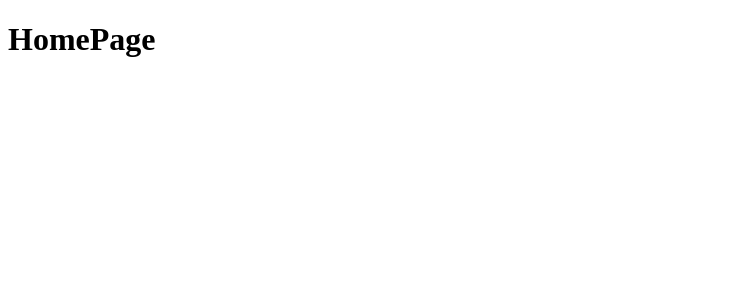
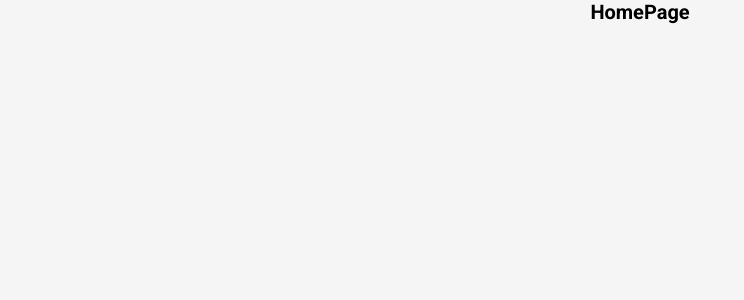
Before and after one commit to arthu0x07/the-real-note-app, a React (Vite) app: page / in a window 1280 px wide. Shown: the top 300 px of the page, without its empty margins (0-744 px from the left). Built offline with nearby package versions, Linux system fonts and the light colour scheme; the HTML template or start-up script is replaced by a standard one.

Commit message:
feat: creating a globalStyles with collor pallet and wrapper component

```diff
--- a/src/App.tsx
+++ b/src/App.tsx
@@ -1,8 +1,15 @@
 import { Home } from "@pages/home";
+import { Wrapper } from "@components/Wrapper";
+import { GlobalStyles } from "@components/GlobalStyles";
 
 function App() {
   return (
-    <Home />
+    <>
+      <Wrapper>
+        <Home />
+      </Wrapper>
+      <GlobalStyles />
+    </>
   );
 }
 
--- /dev/null
+++ b/src/components/GlobalStyles/GlobalStyles.tsx
@@ -0,0 +1,40 @@
+import { createGlobalStyle } from "styled-components";
+
+export const GlobalStyles = createGlobalStyle`
+	*{
+		margin: 0px;
+        padding: 0px;
+        box-sizing: border-box;
+	}
+
+    *:focus {
+        outline: none;
+    }
+
+	html{
+        font-size: 62.5%;
+	}
+
+    body {
+      font: normal 10px Roboto, Arial, sans-serif;
+    }
+
+    :root {
+        --main-bg-color: #F5F5F5;
+        --secondary-bg-color: #FFFFFF;
+        --highlight-bg-color: #2196F3;
+
+        --highlight-shadow-color: #00000029;
+
+        --main-text-color: #00000099;
+        --secondary-text-color: #FFFFFF;
+
+        --category-personal-highlight-color: #66BB6A;
+        --category-home-highlight-color: ##FF9100;
+        --category-work-highlight-color: #5C6BC0;
+    }
+
+    body{
+        background-color: var(--main-bg-color);
+    }
+`;
--- /dev/null
+++ b/src/components/GlobalStyles/index.ts
@@ -0,0 +1 @@
+export { GlobalStyles } from "./GlobalStyles";
--- /dev/null
+++ b/src/components/GlobalStyles/styles.ts
@@ -0,0 +1,5 @@
+import { styled } from "styled-components";
+
+export const ContainerWrapper = styled.div`
+
+`;
--- /dev/null
+++ b/src/components/Wrapper/Wrapper.tsx
@@ -0,0 +1,13 @@
+import * as S from "./styles";
+
+export function Wrapper(props: WrapperInterface){
+    return(
+        <S.ContainerWrapper>
+            {props.children}
+        </S.ContainerWrapper>
+    )
+}
+
+interface WrapperInterface {
+    children: JSX.Element;
+}
--- /dev/null
+++ b/src/components/Wrapper/index.ts
@@ -0,0 +1 @@
+export { Wrapper } from "./Wrapper";
--- /dev/null
+++ b/src/components/Wrapper/styles.ts
@@ -0,0 +1,10 @@
+import { styled } from "styled-components";
+
+export const ContainerWrapper = styled.div`
+  max-width: 1366px;
+  display: flex;
+  flex-direction: column;
+  align-items: center;
+  justify-content: center;
+  margin: 0 auto;
+`;
```
